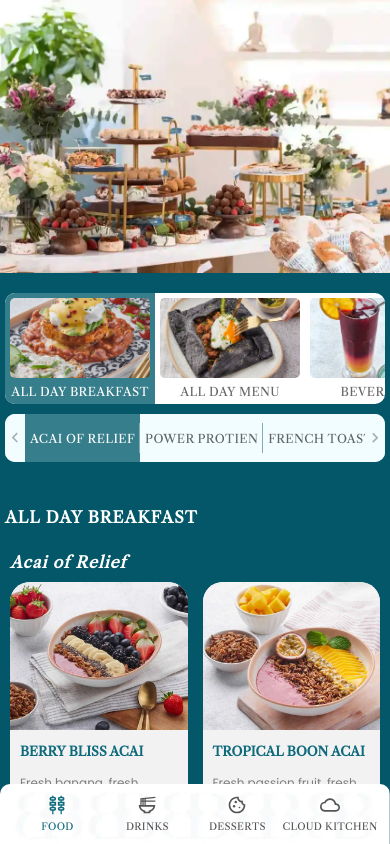
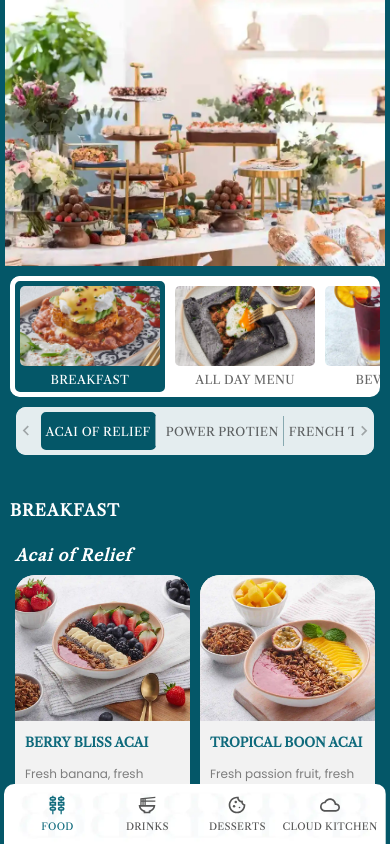
Before and after one commit to rabee-jaramani/bliss_bites_menu, a React (Create React App) app: page / in a window 390 px wide. Shown: the top 844 px of the page. Built offline with nearby package versions, Linux system fonts and the light colour scheme.

Commit message:
top menus

```diff
--- a/src/App.tsx
+++ b/src/App.tsx
@@ -50,7 +50,7 @@ function App() {
           clearInterval(scrollInterval);
         }
       }, 15);
-      setSelectedCollection('ALL DAY BREAKFAST')
+      setSelectedCollection('BREAKFAST')
     }
   };
   // const menu_collections=[...food_collections,...drinks_collections,...desserts_collections]
@@ -65,7 +65,7 @@ function App() {
 
   // selected Collection
   const [selectedCollection, setSelectedCollection] =
-    useState("ALL DAY BREAKFAST");
+    useState("BREAKFAST");
 
   // selected Category
   const [selectedCategory, setSelectedCategory] = useState("Acai of Relief");
@@ -80,7 +80,7 @@ function App() {
   const handleFB_Change = () => {
     if (selectedFB_type === "Food") {
       setSelectedFB_type("Food");
-      // scrollTo("top", 'ALL DAY BREAKFAST');
+      // scrollTo("top", 'BREAKFAST');
 
     }
     if (selectedFB_type === "Drinks") {
@@ -98,23 +98,7 @@ function App() {
     // }
   };
 
-  useEffect(() => {
-    const stickyElem = document.getElementById("top_menu");
-    const currStickyPos = stickyElem
-      ? stickyElem.getBoundingClientRect().top + window.pageYOffset
-      : "";
-    window.onscroll = function () {
-      if (stickyElem) {
-        if (window.pageYOffset > currStickyPos) {
-          stickyElem.classList.add("fixed-top");
-        } else {
-          stickyElem.classList.remove("fixed-top");
-        }
-      }
-    };
-    // handleFB_Change();
-  }, []);
-// }, [selectedFB_type]);
+
   return (
     <div className="App">
       <div className="app-container">
--- a/src/components/BottomNav.tsx
+++ b/src/components/BottomNav.tsx
@@ -16,8 +16,8 @@ export default function BottomNav({
   const handleChange = (event: React.SyntheticEvent, newValue: string) => {
     setSelectedFB_type(newValue);
     if(newValue==='Food'){
-      setSelectedCollection('ALL DAY BREAKFAST');
-      scrollTo("collection", 'ALL DAY BREAKFAST');
+      setSelectedCollection('BREAKFAST');
+      scrollTo("collection", 'BREAKFAST');
     }
     if(newValue==='Drinks'){
       setSelectedCollection('BEVERAGES');
--- a/src/components/ScrollableTabsMenu2.tsx
+++ b/src/components/ScrollableTabsMenu2.tsx
@@ -32,7 +32,7 @@ const ScrollableTabsMenu2: React.FC<ScrollableTabsMenuProps | any> = ({
           onChange={handleChange}
           variant="scrollable"
           scrollButtons={true}
-          style={{ backgroundColor: "#f1fdff" }}
+          style={{ backgroundColor: "#e4edef" }}
           aria-label="visible arrows tabs example"
           sx={{
             [`& .${tabsClasses.scrollButtons}`]: {
--- a/src/components/bottom_nav.sass
+++ b/src/components/bottom_nav.sass
@@ -3,11 +3,11 @@
     position: fixed
     bottom: 0
     background-color: #0F6A7C
-    width: 100%
+    width: 98%
     display: flex
     align-items: center
     justify-content: center
-    // padding-bottom: 10px
+    //padding: 10px
     max-width: 600px
     border-radius: 10px 10px 0 0
     background-image: url('../images/fb_bg.webp')
--- a/src/components/scrollable_tabs.sass
+++ b/src/components/scrollable_tabs.sass
@@ -8,17 +8,16 @@
     button
         font-family: 'Libre Caslon Text', serif !important
         font-size: 12px
-        // padding-top: 0
-        // padding-bottom: 0
         padding: 5px
-        // border-radius: 5px
         .MuiAvatar-circular
             width: 140px
             height: 80px
             border-radius: 5px
     .Mui-selected
         color: #fff !important
-        background-color: #367e8c
+        background-color: #045768
+        border: 5px solid #fff
+        border-radius: 10px
 .css-k62qqn-MuiTabs-root
     // padding: 5px 0 3px 0
 #tabs_div
@@ -27,6 +26,7 @@
 #tabs_div_2
     border-radius: 10px
     overflow: hidden
+    width: 97%
     button
         &::after
             content: ''
@@ -35,6 +35,8 @@
             width: 1px
             height: 30px
             background-color: #87a9b0
+    .Mui-selected
+        border: 5px solid #E4EDEF
 .MuiTabs-scrollButtons
     width: 20px !important
 .MuiTabs-indicator
--- a/src/data2.ts
+++ b/src/data2.ts
@@ -82,13 +82,13 @@ import zesty_ladle_soup from "./images/items/zesty_ladle_soup.webp"
 
 
 export const menu_collections = [
-  { menu_name: "ALL DAY BREAKFAST", menu_img: Breakfast },
+  { menu_name: "BREAKFAST", menu_img: Breakfast },
   { menu_name: "ALL DAY MENU", menu_img: All_Day_Menu },
   { menu_name: "BEVERAGES", menu_img: Beverages },
   { menu_name: "BLISSFUL DESSERTS", menu_img: Blissful_Desserts },
 ];
 
-export const food_collections = ["ALL DAY BREAKFAST", "ALL DAY MENU"];
+export const food_collections = ["BREAKFAST", "ALL DAY MENU"];
 export const food_categories = [
   "Acai of Relief",
   "Power Protien",
@@ -105,7 +105,7 @@ export const food_categories = [
 ];
 export const food_full_menu_2 = [
   {
-    parentCatName: "ALL DAY BREAKFAST",
+    parentCatName: "BREAKFAST",
     parentCatCollection: [
       {
         categoryName: "Acai of Relief",
--- a/src/fb_menu/fb_cat.sass
+++ b/src/fb_menu/fb_cat.sass
@@ -5,7 +5,7 @@
     display: grid
     grid-template-columns: repeat(2, 1fr)
     grid-auto-rows: 1fr
-    gap: 15px
+    gap: 10px
     max-width: 600px
     margin: auto
     // padding: 0 10px
--- a/src/style.sass
+++ b/src/style.sass
@@ -4,7 +4,7 @@
     box-sizing: border-box
     font-family: 'Poppins', sans-serif
 html
-    background-color: #0F6A7C
+    background-color: #045768
 h1,h2,h3
     font-family: 'Libre Caslon Text', serif
 .App
@@ -20,6 +20,7 @@ h1,h2,h3
     background-color: #045768
     width: 100%
     height: 100%
+    padding: 0 5px
 .fixed-top
     position: fixed !important
     top: 0
--- a/src/top_menu/TopMenu.tsx
+++ b/src/top_menu/TopMenu.tsx
@@ -1,4 +1,4 @@
-import React, { useEffect } from "react";
+import React, { useEffect, useState } from "react";
 import ScrollableTabsMenu from "../components/ScrollableTabsMenu";
 import ScrollableTabsMenu2 from "../components/ScrollableTabsMenu2";
 
@@ -12,13 +12,34 @@ export default function TopMenu({
   scrollTo,
 }: any) {
 
+  const [isScrolled, setIsScrolled] = useState(false);
+const[isMobile,setIsMobile]=useState((window.innerWidth<=600)?true:false)
 
+
+// if(window.innerWidth<=600){
+//   setIsMobile(true)
+// }
   useEffect(() => {
 
-  },)
+    const handleScroll = () => {
+      const offset = window.scrollY;
+      if (offset > (isMobile?270:460)) {
+        setIsScrolled(true);
+      } else {
+        setIsScrolled(false);
+      }
+    };
+
+    window.addEventListener('scroll', handleScroll);
+
+    return () => {
+      window.removeEventListener('scroll', handleScroll);
+    };
+  }, []);
 
   return (
-    <div className="top-menu-div" id="top_menu">
+    <>
+    <div className={`top-menu-div ${isScrolled ? 'fixed-top' : ''}`} id="top_menu">
       <ScrollableTabsMenu
         selectedCollectionsTabs={selectedCollectionsTabs}
         selectedCollection={selectedCollection}
@@ -32,5 +53,7 @@ export default function TopMenu({
         scrollTo={scrollTo}
       />
     </div>
+    <div className={`spacer ${!isScrolled ? 'fixed-top' : ''}`}></div>
+    </>
   );
 }
--- a/src/top_menu/topmenu.sass
+++ b/src/top_menu/topmenu.sass
@@ -8,6 +8,12 @@
     gap: 10px
     padding: 0 5px
     background-color: #045768
-    padding-top: 20px
+    padding-top: 10px
     overflow: hidden
+    transition: all 0.3s ease
     // box-shadow: 0 5px 5px 3px #045768
+.spacer
+    position: relative
+    width: 100%
+    height: 190px
+    z-index: -1
```
